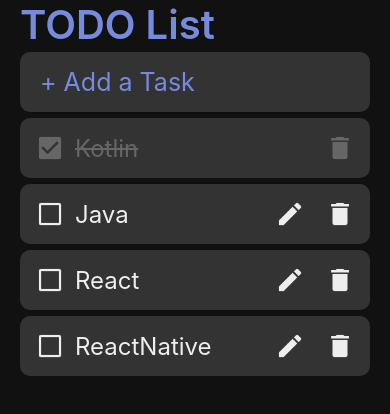
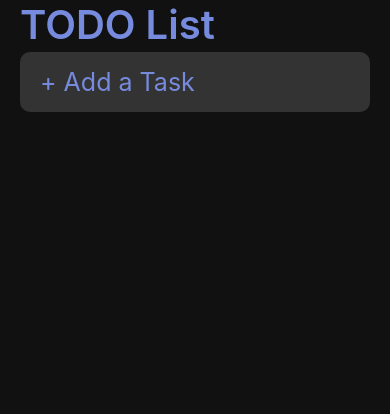
Before and after one commit to ppErika/ReactNative-Todo, a React Native app: screen / in a window 390 px wide. Shown: the top 414 px of the page. Built offline with nearby package versions, Linux system fonts and the light colour scheme.

Commit message:
로딩화면과 아이콘 수정 (안드로이드만), 데이터저장부분은(storeData, getData) 이어서 해야 함

```diff
--- a/package.json
+++ b/package.json
@@ -10,8 +10,10 @@
     "lint": "eslint ."
   },
   "dependencies": {
+    "@react-native-async-storage/async-storage": "^1.15.5",
     "react": "16.11.0",
     "react-native": "0.62.0",
+    "react-native-splash-screen": "^3.2.0",
     "styled-components": "^5.3.0"
   },
   "devDependencies": {
--- a/src/App.js
+++ b/src/App.js
@@ -1,9 +1,11 @@
-import React, {useState} from 'react';
+import React, {useState, useEffect} from 'react';
 import {StatusBar, Dimensions} from 'react-native';
 import styled, {ThemeProvider} from 'styled-components/native';
 import {theme} from './theme';
 import Input from './components/Input';
 import Task from './components/Task';
+import AsyncStorage from '@react-native-async-storage/async-storage';
+import SplashScreen from 'react-native-splash-screen';
 
 const Container = styled.SafeAreaView`
   flex: 1;
@@ -27,15 +29,32 @@
 `;
 
 export default function App() {
+  //Hide Splash screen on app load.
+  useEffect(() => {
+    SplashScreen.hide();
+  }, []);
+
   const width = Dimensions.get('window').width;
+  const [tasks, setTasks] = useState({});
 
-  const tempData = {
-    1: {id: '1', text: 'ReactNative', completed: false},
-    2: {id: '2', text: 'React', completed: false},
-    3: {id: '3', text: 'Java', completed: false},
-    4: {id: '4', text: 'Kotlin', completed: true},
+  const storeData = async (tasks) => {
+    try {
+      await AsyncStorage.setItem('tasks', JSON.stringify(tasks));
+      setTasks(tasks);
+    } catch (e) {
+      //
+    }
   };
-  const [tasks, setTasks] = useState(tempData);
+
+  const getData = async () => {
+    try {
+      const loadedData = await AsyncStorage.getItem('tasks');
+      setTasks(JSON.parse(loadedData || '{}'));
+    } catch (e) {
+      //
+    }
+  };
+
   const [newTask, setNewTask] = useState('');
 
   const addTask = () => {
@@ -47,25 +66,25 @@
       [ID]: {id: ID, text: newTask, completed: false},
     };
     setNewTask('');
-    setTasks({...tasks, ...newTaskObject});
+    storeData({...tasks, ...newTaskObject});
   };
 
   const deleteTask = (id) => {
     const currentTasks = Object.assign({}, tasks);
     delete currentTasks[id];
-    setTasks(currentTasks);
+    storeData(currentTasks);
   };
 
   const toggleTask = (id) => {
     const currentTasks = Object.assign({}, tasks);
     currentTasks[id]['completed'] = !currentTasks[id]['completed'];
-    setTasks(currentTasks);
+    storeData(currentTasks);
   };
 
   const updateTask = (item) => {
     const currentTasks = Object.assign({}, tasks);
     currentTasks[item.id] = item;
-    setTasks(currentTasks);
+    storeData(currentTasks);
   };
 
   return (
```
Also changed, not shown: 13 other files (tests, documents, lock files or other folders).
